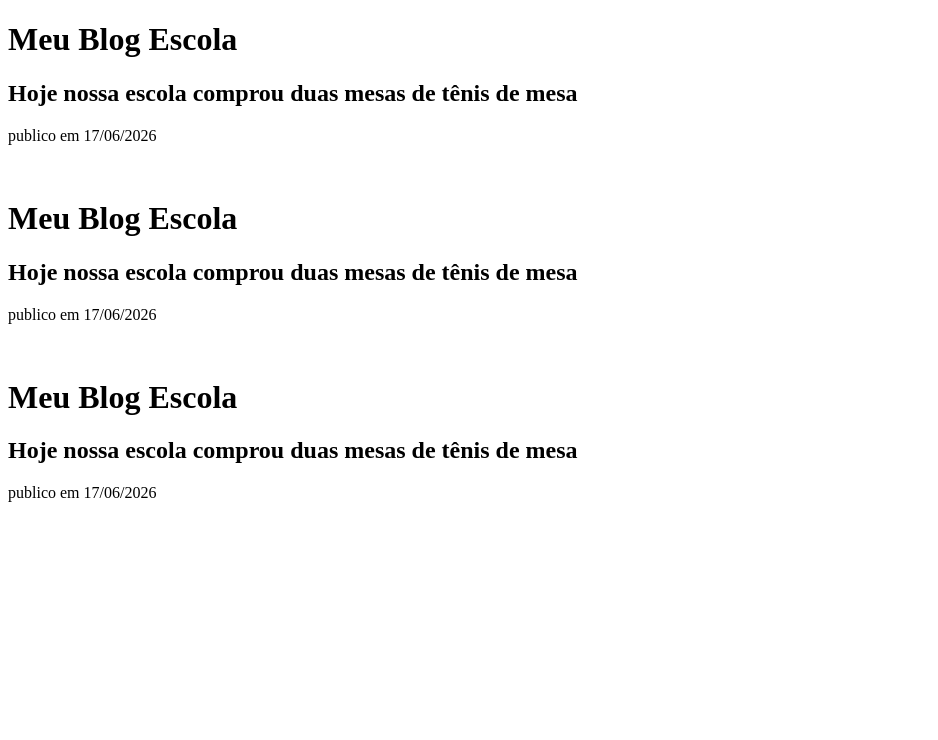
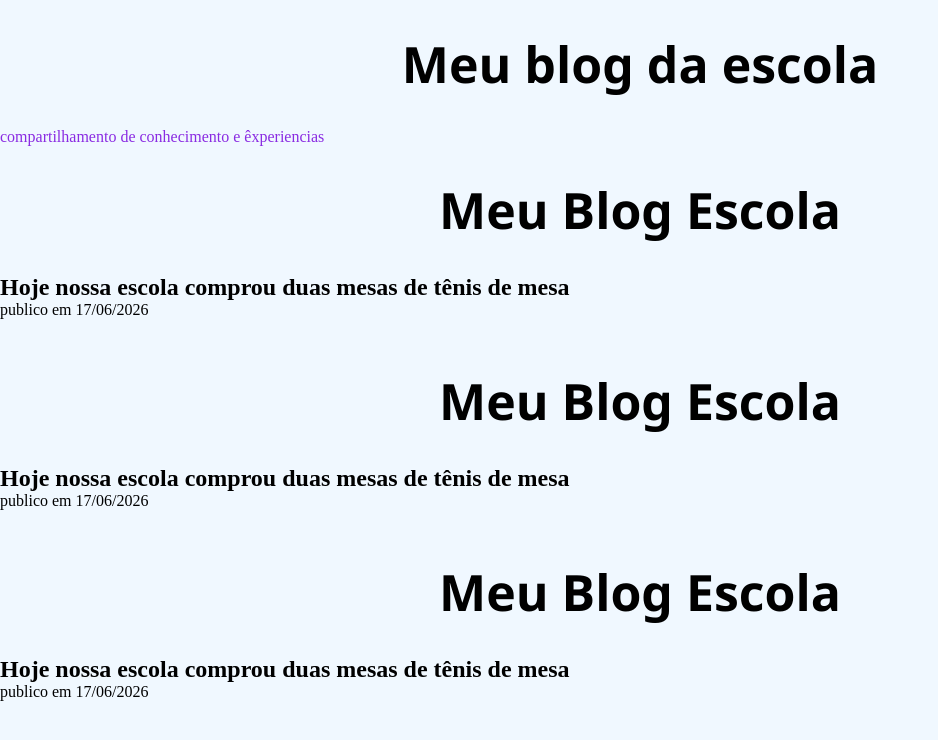
Before and after one commit to cristal-web/2--trabalho, a plain HTML site: page index.html in a window 1280 px wide. Shown: the whole page, without its empty margins (0-938 px from the left). Drawn offline with Linux system fonts and the light colour scheme.

Commit message:
adicionar novas tegs

```diff
--- a/index.html
+++ b/index.html
@@ -5,10 +5,11 @@
     <meta name="viewport" content="width=device-width, initial-scale=1.0">
     <title>segundo trabalho</title>
     <link rel="stylesheet" href="./style.css">
-    <link rel="icon" href="./img/pexels-kawerodriguess-15422314.jpg"
+    <link rel="icon" href="./img/pexels-kawerodriguess-15422314.jpg">
 </head>
 <body>
-
+   <h1>Meu blog da escola</h1>
+   <p class="descricao">compartilhamento de conhecimento e êxperiencias</p>
 
     <header>
     <h1>Meu Blog Escola</h1>
--- a/style.css
+++ b/style.css
@@ -0,0 +1,21 @@
+* {
+    margin: 0;
+    padding: 0;
+    box-sizing: order box;
+}
+
+body {
+    background-color: aliceblue;
+}
+
+
+h1 {
+    text-align: center;
+    font-family: 'Segoe UI', Tahoma, Geneva, Verdana, sans-serif;
+    font-size: 50px;
+    padding: 30px;
+}
+
+.descricao {
+    color: blueviolet
+}
```
